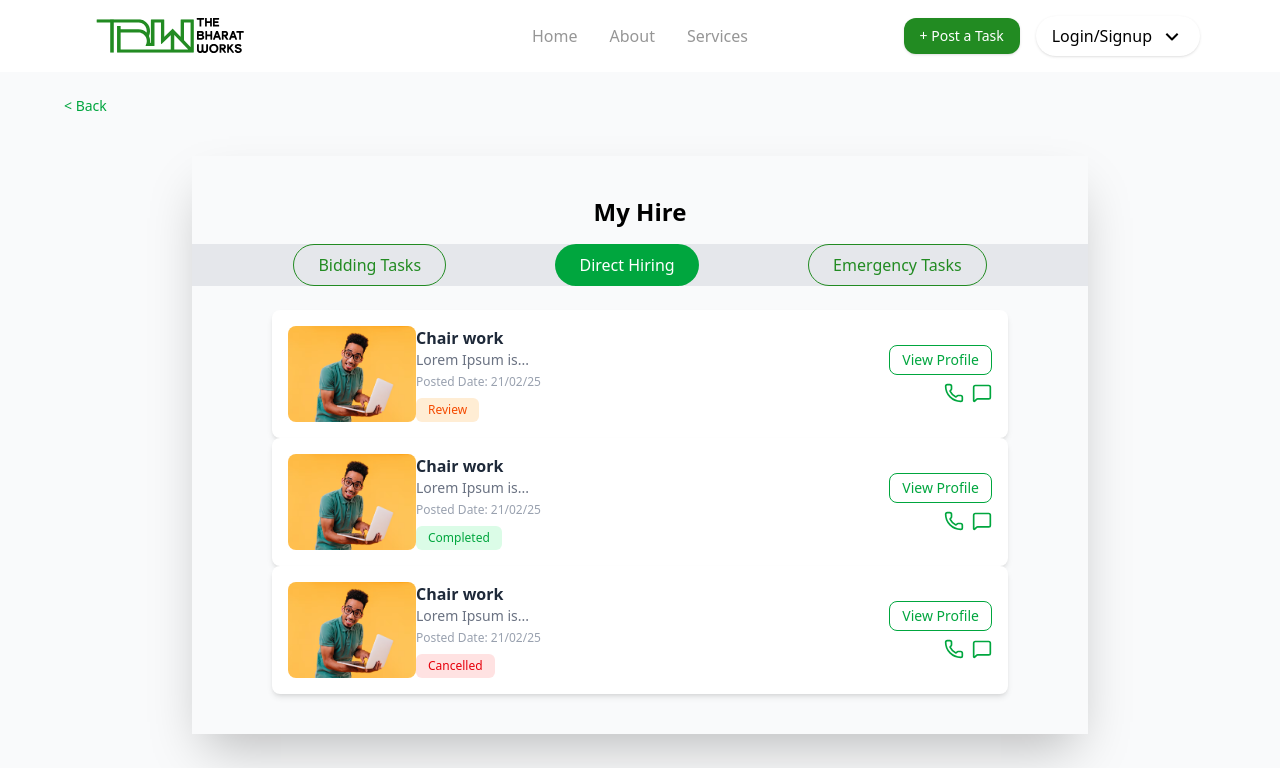
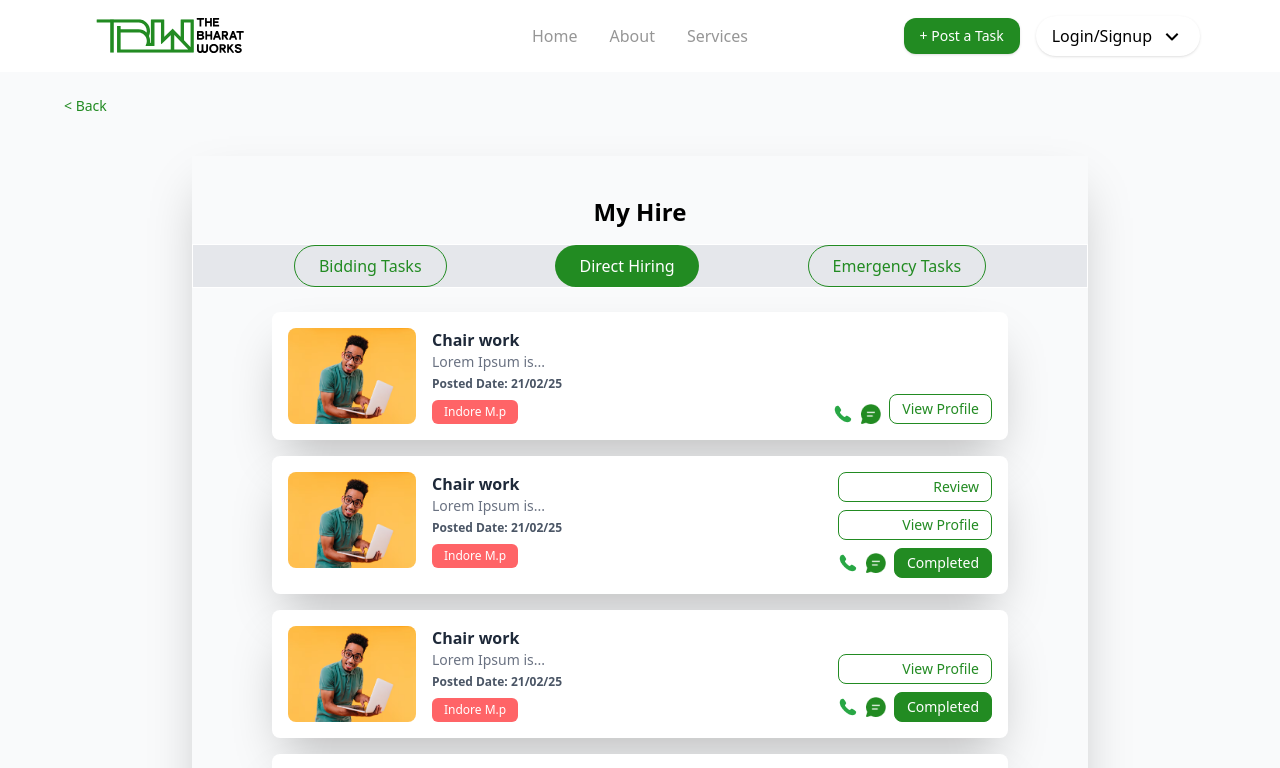
Before and after one commit to php2700/bharatweb, a React (Vite) app: page /my-hire in a window 1280 px wide. Shown: the top 768 px of the page. Built offline with nearby package versions, Linux system fonts and the light colour scheme.

Commit message:
pages creation

```diff
--- a/src/App.jsx
+++ b/src/App.jsx
@@ -36,7 +36,7 @@ import BankDetails from "./app/CommonScreens/BankDetails";
 import Dispute from "./app/directHiring/User/Dispute";
 import MyWork from "./app/directHiring/Worker/MyWork";
 import ViewProfile from "./app/directHiring/Worker/ViewProfile";
-import AssignWork from "./app/directHiring/Worker/AssignWork"
+import AssignWork from "./app/directHiring/Worker/AssignWork";
 
 // Route Protection Components
 import PrivateRoute from "./component/RouteProtected/PrivateRoute";
@@ -50,7 +50,8 @@ import MyHire from "./app/directHiring/User/MyHire";
 import MyHireBidding from "./app/Bidding/User/MyHire";
 
 //Bidding
-import BiddingNewTask from "./app/Bidding/User/NewTask"
+import BiddingNewTask from "./app/Bidding/User/NewTask";
+import RecentPost from "./app/Bidding/Worker/RecentPost";
 export default function App() {
   return (
     <Routes>
@@ -70,7 +71,10 @@ export default function App() {
       <Route path="/editworker/:id" element={<EditWorkerDetails />} />
 
       {/* Service Provider Routes */}
-      <Route path="/homeservice" element={<PrivateRoute element={<ServiceProviderHome />} />} />
+      <Route
+        path="/homeservice"
+        element={<PrivateRoute element={<ServiceProviderHome />} />}
+      />
       <Route path="/work-category" element={<WorkCategory />} />
       {/* comment */}
       {/* Financial Routes */}
@@ -90,23 +94,27 @@ export default function App() {
 
       {/* Direct Hiring Route */}
       <Route path="/service-provider-list" element={<ServiceProviderList />} />
-      <Route path='/service-provider-hire-detail' element={<ServiceProviderHireDetail />} />
-      <Route path='/direct-hiring' element={<DirectHiring />} />
-      <Route path='/dispute' element={<Dispute />} />
-      <Route path='/payment-confirmation' element={<PaymentConfirmation/>} />
-      <Route path="/mywork" element={<MyWork />}  />
-      <Route path="/view-profile" element={<ViewProfile />}  />
-      <Route path="/assign-work" element={<AssignWork />}  />
+      <Route
+        path="/service-provider-hire-detail"
+        element={<ServiceProviderHireDetail />}
+      />
+      <Route path="/direct-hiring" element={<DirectHiring />} />
+      <Route path="/dispute" element={<Dispute />} />
+      <Route path="/payment-confirmation" element={<PaymentConfirmation />} />
+      <Route path="/mywork" element={<MyWork />} />
+      <Route path="/view-profile" element={<ViewProfile />} />
+      <Route path="/assign-work" element={<AssignWork />} />
+      <Route path="/worker-detail" element={<WorkerDetail />} />
+      <Route path="/my-hire" element={<MyHire />} />
 
-
-      <Route path='/worker-detail' element={<WorkerDetail />} />
-      <Route path='/my-hire' element={<MyHire/>} />
+      {/* Bidding Worker */}
+      <Route path="/bidding/recent-post" element={<RecentPost />} />
 
       <Route path="/details" element={<Details />} />
 
       {/* Bidding Route Of user */}
-      <Route path="/bidding/newtask" element={<BiddingNewTask/>}/>
-      <Route path="/bidding/myhire" element={<MyHireBidding/>}/>
+      <Route path="/bidding/newtask" element={<BiddingNewTask />} />
+      <Route path="/bidding/myhire" element={<MyHireBidding />} />
 
       {/* \------------------------------------------------------------------------------------------------------------------------------/
            \                  ╔════════════════════════════════ Public Routes End ═══════════════════════════╗                          /
@@ -117,14 +125,26 @@ export default function App() {
              \--------------------------------------------------------------------------------------------------------------------------/    */}
 
       <Route path="/profile" element={<PrivateRoute element={<Profile />} />} />
-      <Route path="/verify-otp"element={<PrivateOtpVerify><OtpVerification /></PrivateOtpVerify>}/>
-      <Route path="/select-role" element={<PrivateRoute element={<RoleSelection />} />} />
-      <Route path="/homeuser" element={<PrivateRoute element={<WorkCategory />} />} />
+      <Route
+        path="/verify-otp"
+        element={
+          <PrivateOtpVerify>
+            <OtpVerification />
+          </PrivateOtpVerify>
+        }
+      />
+      <Route
+        path="/select-role"
+        element={<PrivateRoute element={<RoleSelection />} />}
+      />
+      <Route
+        path="/homeuser"
+        element={<PrivateRoute element={<WorkCategory />} />}
+      />
 
       {/* \---------------------------------------------------------------------------------------------------------------------------------/
            \                ╔════════════════════════════════ Protected Routes End ═══════════════════════════╗                            /
             \-----------------------------------------------------------------------------------------------------------------------------/ */}
-
     </Routes>
   );
 }
--- /dev/null
+++ b/src/app/Bidding/Worker/RecentPost.jsx
@@ -0,0 +1,33 @@
+import Footer from "../../../component/footer";
+import Header from "../../../component/Header";
+import banner from "../../../assets/banner.png";
+
+export default function RecentPost() {
+  return (
+    <>
+      <Header />
+      <div className="min-h-screen py-4 sm:py-6 bg-gray-50">
+        <div className="w-full max-w-6xl mx-auto flex justify-start mb-4">
+          <button className="text-green-600 text-sm hover:underline">
+            &lt; Back
+          </button>
+        </div>
+        <div className="w-full  mx-auto  overflow-hidden relative bg-[#f2e7ca] h-103 mt-5">
+          <img
+            src={banner}
+            alt="Gardening"
+            className="absolute left-1/2 top-1/2 transform -translate-x-1/2 -translate-y-1/2 h-full object-cover"
+          />
+        </div>
+        <div className="w-full  mx-auto rounded-[50px] overflow-hidden relative bg-[#f2e7ca] h-103 mt-5">
+          <img
+            src={banner}
+            alt="Gardening"
+            className="absolute left-1/2 top-1/2 transform -translate-x-1/2 -translate-y-1/2 h-full object-cover"
+          />
+        </div>
+      </div>
+      <Footer />
+    </>
+  );
+}
--- a/src/app/directHiring/User/HireCard.jsx
+++ b/src/app/directHiring/User/HireCard.jsx
@@ -1,44 +1,86 @@
-import { Phone, MessageSquare } from "lucide-react"; // icons
+import { Phone, MessageSquare } from "lucide-react";
+import callIcon from "../../../assets/directHiring/call.png";
+import messageIcon from "../../../assets/directHiring/message.png";
 
-export default function HireCard  ({ task }) {
+export default function HireCard({ task }) {
   return (
-    <div className="flex items-center  bg-white rounded-lg shadow-md p-4">
+    <div className="flex  my-4  bg-white rounded-lg shadow-2xl p-4">
       <img
         src={task.image}
         alt="Work"
         className="w-32 h-24 object-cover rounded-lg"
       />
 
-      <div className="flex-1">
+      <div className="flex-1 ml-4">
         <h3 className="font-semibold text-gray-800">{task.title}</h3>
         <p className="text-sm text-gray-500">{task.description}</p>
-        <p className="text-xs text-gray-400 mt-1">Posted Date: {task.date}</p>
+        <p className="text-xs font-semibold text-gray-600 mt-1">
+          Posted Date: {task.date}
+        </p>
 
         <span
-          className={`inline-block mt-2 px-3 py-1 rounded-md text-xs font-medium ${
-            task.status === "Review"
-              ? "bg-orange-100 text-orange-600"
-              : task.status === "Completed"
-              ? "bg-green-100 text-green-600"
-              : task.status === "Cancelled"
-              ? "bg-red-100 text-red-600"
-              : "bg-gray-100 text-gray-600"
-          }`}
+          className={`inline-block mt-2 px-3 py-1 bg-red-400 text-white rounded-md text-xs font-medium
+          `}
         >
-          {task.status}
+          {task.address}
         </span>
       </div>
 
-      {/* Actions */}
-      <div className="flex flex-col gap-2 items-end">
-        <button className="px-3 py-1 text-sm rounded-lg border border-green-600 text-green-600 hover:bg-green-600 hover:text-white transition">
-          View Profile
-        </button>
-        <div className="flex gap-2 text-green-600">
-          <Phone className="w-5 h-5 cursor-pointer" />
-          <MessageSquare className="w-5 h-5 cursor-pointer" />
+      {task?.status == "Pending" ? (
+        <div className="flex items-end gap-2 text-[#228B22]">
+          <img className="w-5 h-5 cursor-pointer" src={callIcon} />
+          <img className="w-5 h-5 cursor-pointer" src={messageIcon} />
+          <button className="px-3 py-1 text-sm rounded-lg border border-[#228B22] text-[#228B22] hover:bg-[#228B22] hover:text-white transition">
+            View Profile
+          </button>
         </div>
-      </div>
+      ) : task.status == "Completed" ? (
+        <>
+          <div className="flex flex-col justify-end  gap-2 text-[#228B22]">
+            <div className="px-3 py-1  text-sm rounded-lg border border-[#228B22] text-[#228B22] hover:bg-[#228B22] hover:text-white transition text-end">
+              View Profile
+            </div>
+            <div className="flex items-center gap-2">
+              <img className="w-5 h-5 cursor-pointer " src={callIcon} />
+              <img className="w-5 h-5 cursor-pointer" src={messageIcon} />
+              <button className="px-3 py-1 text-sm rounded-lg border border-[#228B22] text-white hover:bg-[#228B22] bg-[#228B22] hover:text-white transition">
+                {task?.status}
+              </button>
+            </div>
+          </div>
+        </>
+      ) : task.status == "Cancelled" ? (
+        <>
+          <div className="flex flex-col justify-end  gap-2 text-[#228B22]">
+            <div className="text-right px-3 py-1 text-sm rounded-lg border border-[#228B22] text-[#228B22] hover:bg-[#228B22] hover:text-white transition">
+              View Profile
+            </div>
+            <div className="flex items-end gap-2">
+              <button className="px-3 py-1 text-sm rounded-lg  text-white  bg-red-600  transition">
+                {task?.status}
+              </button>
+            </div>
+          </div>
+        </>
+      ) : (
+        <>
+          <div className="flex flex-col justify-end  gap-2 text-[#228B22]">
+            <div className="text-right px-3 py-1 text-sm rounded-lg border border-[#228B22] text-[#228B22] hover:bg-[#228B22] hover:text-white transition">
+              {task?.status}
+            </div>
+            <div className="text-right px-3 py-1 text-sm rounded-lg border border-[#228B22] text-[#228B22] hover:bg-[#228B22] hover:text-white transition">
+              View Profile
+            </div>
+            <div className="flex items-center gap-2">
+              <img className="w-5 h-5 cursor-pointer" src={callIcon} />
+              <img className="w-5 h-5 cursor-pointer" src={messageIcon} />
+              <button className="px-3 py-1 text-sm rounded-lg border border-[#228B22] text-white hover:bg-[#228B22] bg-[#228B22] hover:text-white transition ">
+                Completed
+              </button>
+            </div>
+          </div>
+        </>
+      )}
     </div>
   );
-};
+}
--- a/src/app/directHiring/User/MyHire.jsx
+++ b/src/app/directHiring/User/MyHire.jsx
@@ -7,6 +7,15 @@ import HireCard from "./HireCard";
 
 export default function MyHire() {
   const tasks = [
+      {
+      id: "#new2323",
+      image: image,
+      title: "Chair work",
+      description: "Lorem Ipsum is...",
+      date: "21/02/25",
+      status: "Pending",
+      address:'Indore M.p'
+    },
     {
       id: "#new2323",
       image: image,
@@ -14,6 +23,7 @@ export default function MyHire() {
       description: "Lorem Ipsum is...",
       date: "21/02/25",
       status: "Review",
+      address:'Indore M.p'
     },
     {
       id: "#new2323",
@@ -22,6 +32,8 @@ export default function MyHire() {
       description: "Lorem Ipsum is...",
       date: "21/02/25",
       status: "Completed",
+      address:'Indore M.p'
+
     },
     {
       id: "#new2323",
@@ -30,31 +42,34 @@ export default function MyHire() {
       description: "Lorem Ipsum is...",
       date: "21/02/25",
       status: "Cancelled",
+      address:'Indore M.p'
+
     },
+
   ];
   return (
     <>
       <Header />
       <div className="min-h-screen p-4 sm:p-6 bg-gray-50">
         <div className="w-full max-w-6xl mx-auto flex justify-start mb-4">
-          <button className="text-green-600 text-sm hover:underline">
+          <button className="text-[#228B22] text-sm hover:underline">
             &lt; Back
           </button>
         </div>
         <div className="max-w-4xl shadow-2xl py-10  mx-auto my-10 space-y-4">
           <div className="text-2xl font-semibold text-center">My Hire</div>
-          <div className="flex justify-evenly gap-2 mb-6 bg-gray-200">
+          <div className="flex justify-evenly gap-2 mb-6 border border-white bg-gray-200">
             <button className="px-6 py-2 rounded-full border border-[#228B22] text-[#228B22]">
               Bidding Tasks
             </button>
-            <button className="px-6 py-2 rounded-full bg-green-600 text-white">
+            <button className="px-6 py-2 rounded-full bg-[#228B22] text-white">
               Direct Hiring
             </button>
             <button className="px-6 py-2 rounded-full border border-[#228B22] text-[#228B22]">
               Emergency Tasks
             </button>
           </div>
-          <div className="px-20">
+          <div className="px-2 md:px-10 lg:px-20">
             {tasks.map((task, index) => (
               <HireCard key={index} task={task} />
             ))}
```
Also changed, not shown: src/app/directHiring/User/Accepted.jsx (+5 -3 lines), src/app/directHiring/User/FilterWorker.jsx (+52 -0 lines), src/app/directHiring/User/WorkerDetail.jsx (+7 -7 lines), src/assets/directHiring/call.png (added), src/assets/directHiring/message.png (added).
